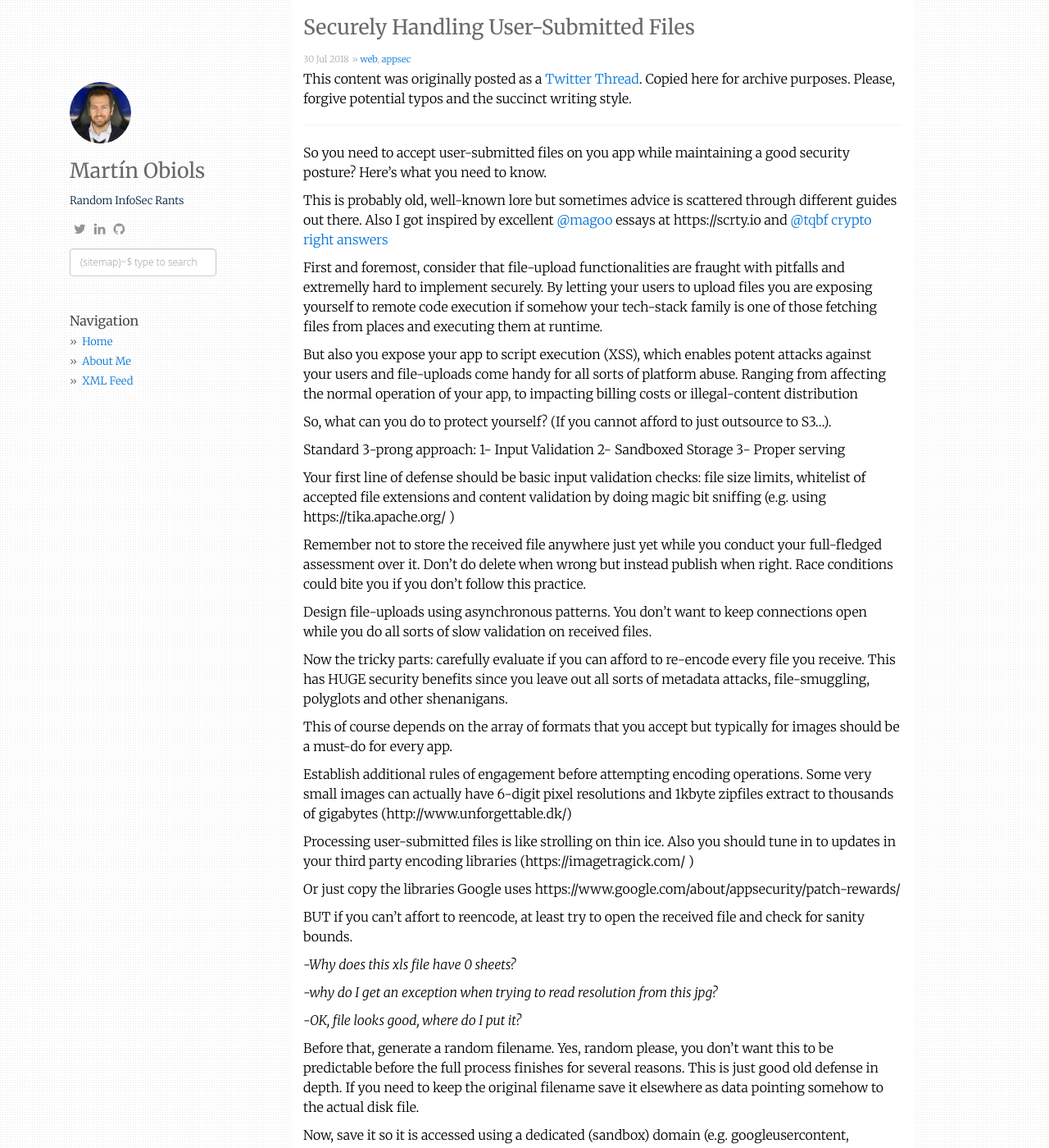
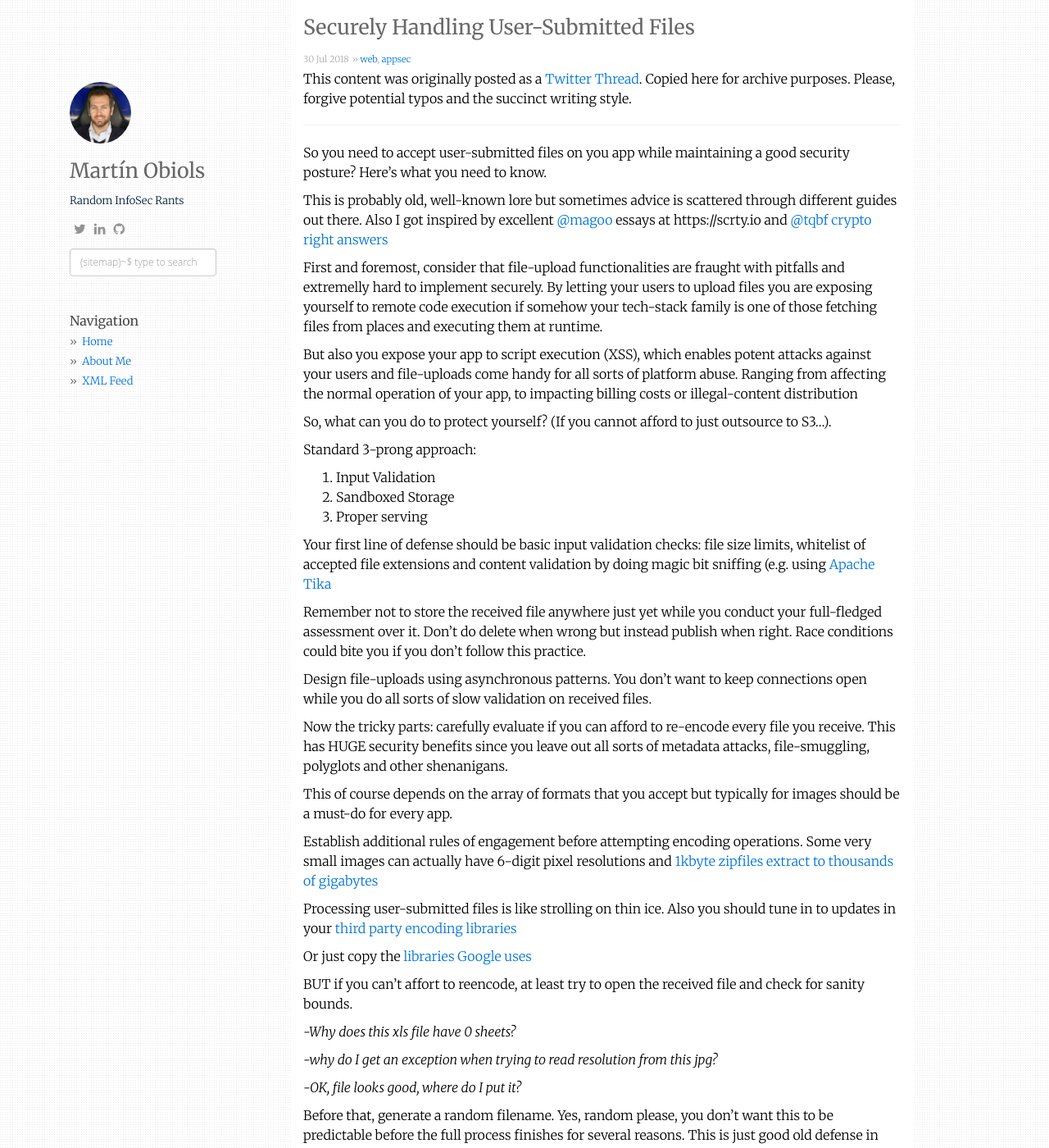
Before and after one commit to olemoudi/olemoudi.github.io, a Jekyll site: the page built from _posts/2018-07-30-securely-handling-user-submitted-files.md, in a window 1280 px wide and 1400 px high. Shown: the whole window at 82% size. Built offline with Jekyll 4.4.1, drawn with Linux system fonts in a browser that asks for light colours; nearby versions of some CDN libraries; comment, search, counter and statistics services are not loaded.

Commit message:
fixed links

```diff
--- a/_posts/2018-07-30-securely-handling-user-submitted-files.md
+++ b/_posts/2018-07-30-securely-handling-user-submitted-files.md
@@ -23,12 +23,12 @@ But also you expose your app to script execution (XSS), which enables potent att
 So, what can you do to protect yourself? (If you cannot afford to just outsource to S3...).
 
 Standard 3-prong approach:
-1- Input Validation
-2- Sandboxed Storage
-3- Proper serving
+1. Input Validation
+2. Sandboxed Storage
+3. Proper serving
 
 
-Your first line of defense should be basic input validation checks: file size limits, whitelist of accepted file extensions and content validation by doing magic bit sniffing (e.g. using https://tika.apache.org/ )
+Your first line of defense should be basic input validation checks: file size limits, whitelist of accepted file extensions and content validation by doing magic bit sniffing (e.g. using [Apache Tika](https://tika.apache.org/ )
 
 Remember not to store the received file anywhere just yet while you conduct your full-fledged assessment over it. Don't do delete when wrong but instead publish when right. Race conditions could bite you if you don't follow this practice.
 
@@ -38,11 +38,11 @@ Now the tricky parts: carefully evaluate if you can afford to re-encode every fi
 
 This of course depends on the array of formats that you accept but typically for images should be a must-do for every app.
 
-Establish additional rules of engagement before attempting encoding operations. Some very small images can actually have 6-digit pixel resolutions and 1kbyte zipfiles extract to thousands of gigabytes (http://www.unforgettable.dk/)
+Establish additional rules of engagement before attempting encoding operations. Some very small images can actually have 6-digit pixel resolutions and [1kbyte zipfiles extract to thousands of gigabytes](http://www.unforgettable.dk/)
 
-Processing user-submitted files is like strolling on thin ice. Also you should tune in to updates in your third party encoding libraries (https://imagetragick.com/  )
+Processing user-submitted files is like strolling on thin ice. Also you should tune in to updates in your [third party encoding libraries](https://imagetragick.com/  )
 
-Or just copy the libraries Google uses https://www.google.com/about/appsecurity/patch-rewards/
+Or just copy the [libraries Google uses](https://www.google.com/about/appsecurity/patch-rewards/ )
 
 
 BUT if you can't affort to reencode, at least try to open the received file and check for sanity bounds.
```
